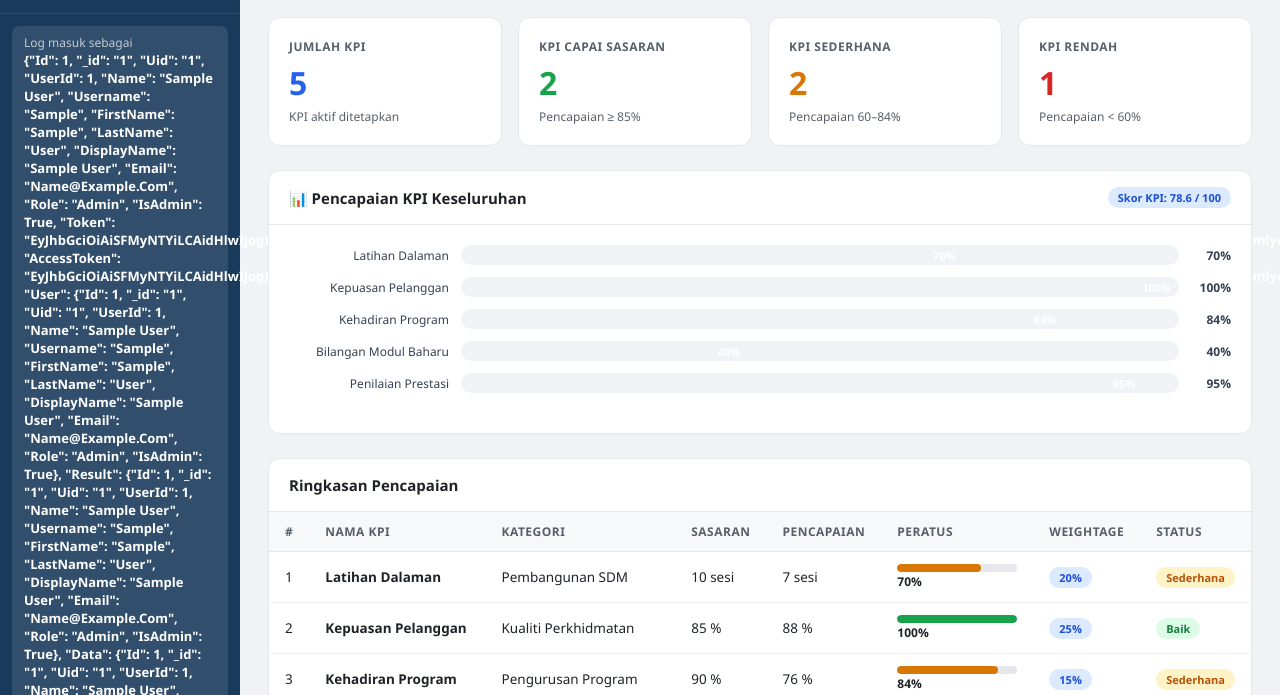
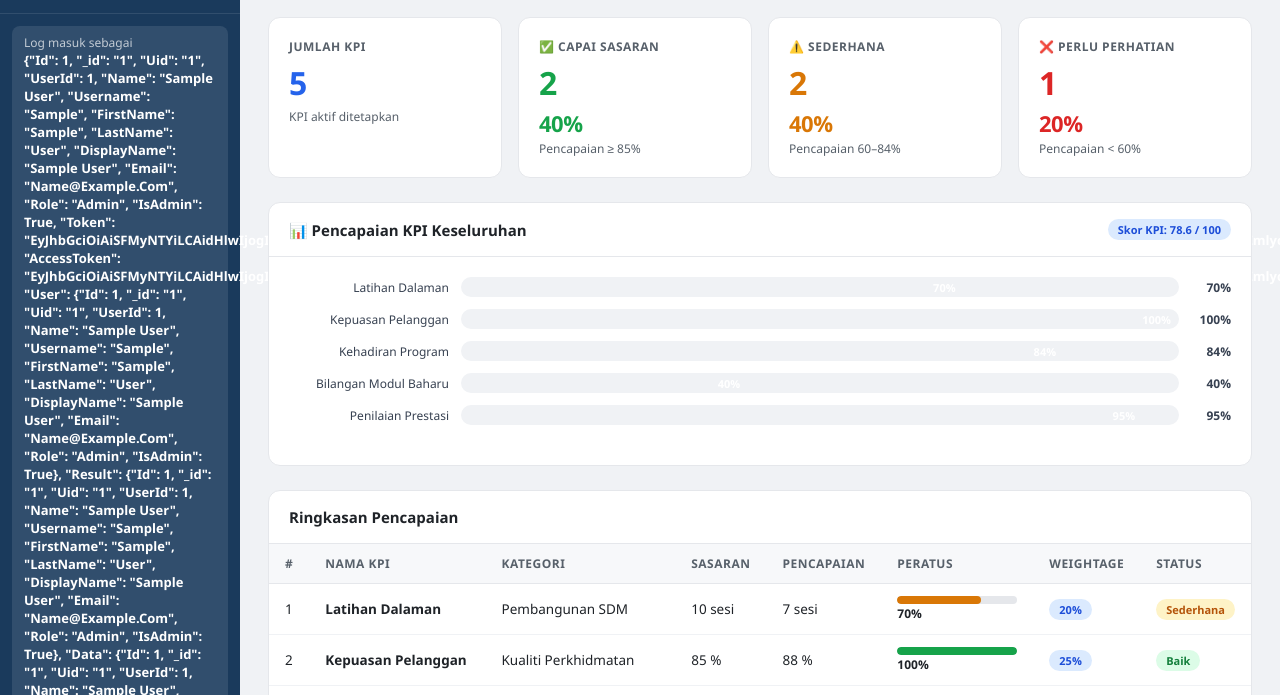
Before and after one commit to rhazes305/MDEC-TrainingBob, a plain HTML site: page kpi-dashboard/admin.html in a window 1280 px wide. Shown: the part 70-765 px from the top of the page. Drawn offline with Linux system fonts and the light colour scheme; sample sign-in values are in the browser's storage.

Commit message:
feat: add colour-coded percentage badges to KPI stat cards

```diff
--- a/kpi-dashboard/admin.html
+++ b/kpi-dashboard/admin.html
@@ -59,18 +59,21 @@
           <div class="stat-sub">KPI aktif ditetapkan</div>
         </div>
         <div class="stat-card green">
-          <div class="stat-label">KPI Capai Sasaran</div>
+          <div class="stat-label">✅ Capai Sasaran</div>
           <div class="stat-value" id="stat-achieved">0</div>
+          <div class="stat-pct" id="stat-achieved-pct">0%</div>
           <div class="stat-sub">Pencapaian ≥ 85%</div>
         </div>
         <div class="stat-card orange">
-          <div class="stat-label">KPI Sederhana</div>
+          <div class="stat-label">⚠️ Sederhana</div>
           <div class="stat-value" id="stat-moderate">0</div>
+          <div class="stat-pct" id="stat-moderate-pct">0%</div>
           <div class="stat-sub">Pencapaian 60–84%</div>
         </div>
         <div class="stat-card red">
-          <div class="stat-label">KPI Rendah</div>
+          <div class="stat-label">❌ Perlu Perhatian</div>
           <div class="stat-value" id="stat-low">0</div>
+          <div class="stat-pct" id="stat-low-pct">0%</div>
           <div class="stat-sub">Pencapaian &lt; 60%</div>
         </div>
       </div>
@@ -302,10 +305,14 @@
       </tr>`;
     });
 
-    document.getElementById('stat-total').textContent = kpis.length;
+    const total = kpis.length;
+    document.getElementById('stat-total').textContent = total;
     document.getElementById('stat-achieved').textContent = achieved;
     document.getElementById('stat-moderate').textContent = moderate;
     document.getElementById('stat-low').textContent = low;
+    document.getElementById('stat-achieved-pct').textContent = total ? Math.round(achieved / total * 100) + '%' : '0%';
+    document.getElementById('stat-moderate-pct').textContent = total ? Math.round(moderate / total * 100) + '%' : '0%';
+    document.getElementById('stat-low-pct').textContent = total ? Math.round(low / total * 100) + '%' : '0%';
     const overallPct = totalWeight > 0 ? Math.round(totalWScore / totalWeight * 100) : 0;
     document.getElementById('overall-score-badge').textContent = `Skor KPI: ${totalWScore.toFixed(1)} / ${totalWeight}`;
   }
--- a/kpi-dashboard/css/style.css
+++ b/kpi-dashboard/css/style.css
@@ -60,6 +60,10 @@ body { font-family: 'Segoe UI', system-ui, sans-serif; background: #f0f2f5; colo
 .stat-card .stat-label { font-size: 12px; color: #57606a; font-weight: 600; text-transform: uppercase; letter-spacing: .5px; }
 .stat-card .stat-value { font-size: 32px; font-weight: 700; margin: 6px 0 4px; }
 .stat-card .stat-sub { font-size: 12px; color: #57606a; }
+.stat-card .stat-pct { font-size: 22px; font-weight: 800; letter-spacing: -0.5px; margin-bottom: 2px; }
+.stat-card.green .stat-pct { color: #16a34a; }
+.stat-card.orange .stat-pct { color: #d97706; }
+.stat-card.red .stat-pct { color: #dc2626; }
 .stat-card.blue .stat-value { color: #2563eb; }
 .stat-card.green .stat-value { color: #16a34a; }
 .stat-card.orange .stat-value { color: #d97706; }
```
Also changed, not shown: kpi-dashboard/pengurusan.html (+11 -4 lines).
